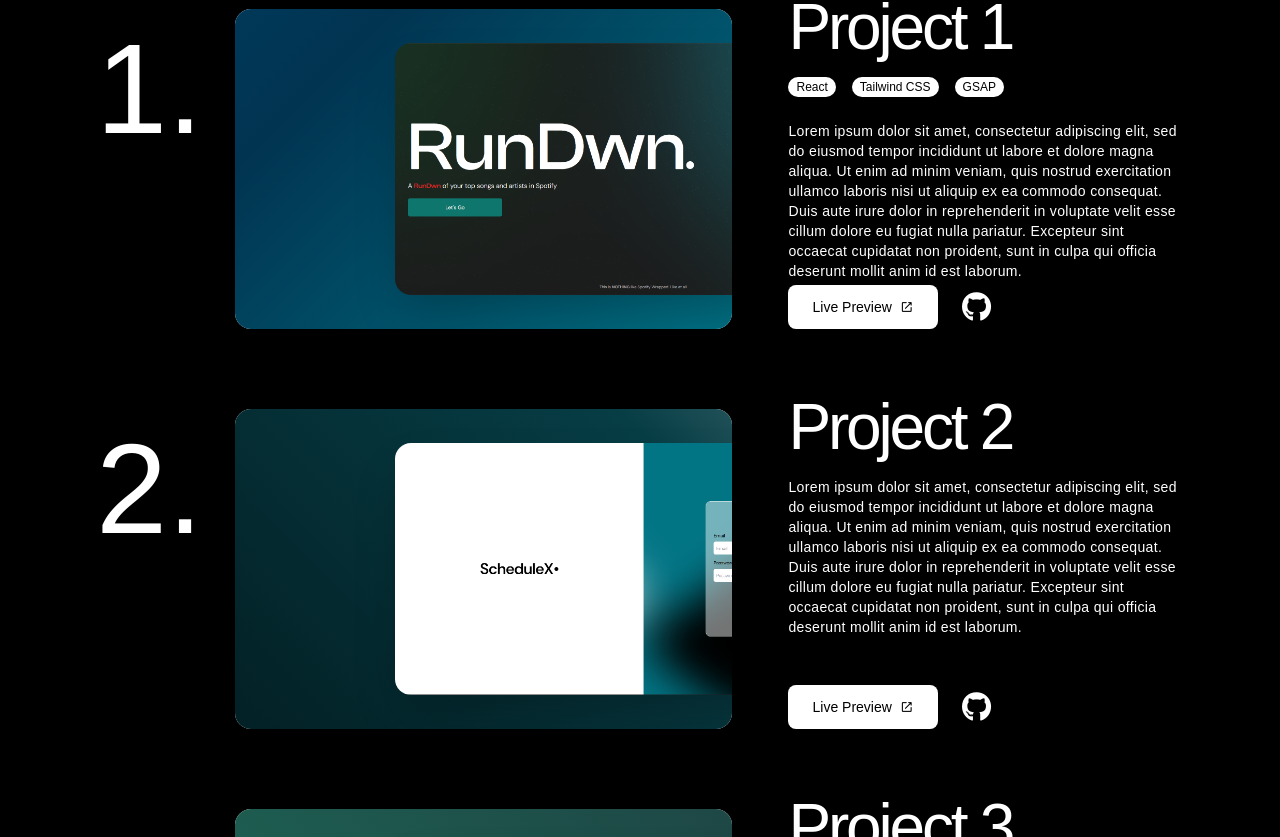
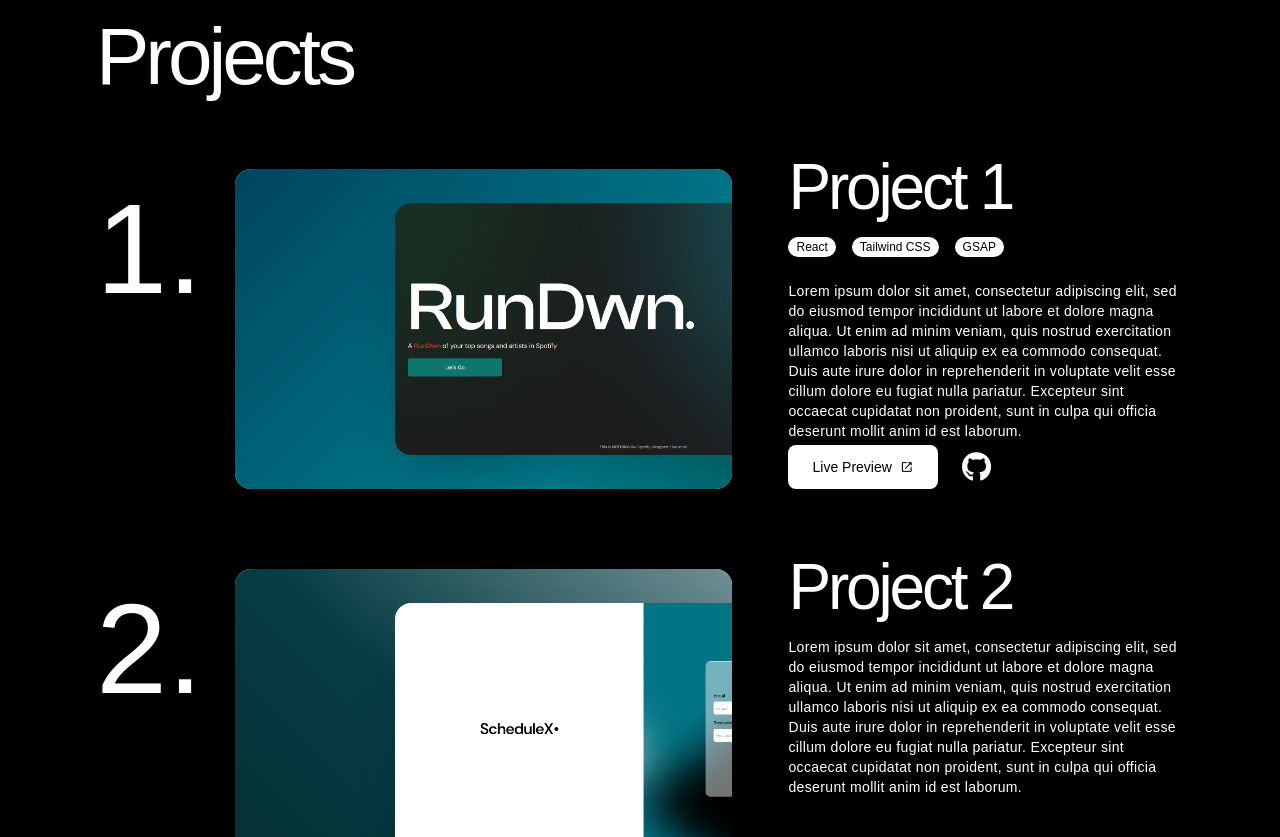
Before and after one commit to ikenna-nwobodo/scroll, a React (Create React App) app: page / in a window 1280 px wide. Shown: the part 1743-2580 px from the top of the page. Built offline with nearby package versions, Linux system fonts and the light colour scheme.

Commit message:
Update gradient animation duration and add a new gradient animation.

```diff
--- a/src/index.css
+++ b/src/index.css
@@ -32,17 +32,24 @@
   letter-spacing: -0.1em;
 }
 .home {
-  background: linear-gradient(-45deg, #003314, #007e8f, #013451, #004b76, #008172);
+  background: linear-gradient(
+    -45deg,
+    #003314,
+    #007e8f,
+    #013451,
+    #004b76,
+    #008172
+  );
   background-size: 400% 400%;
   /* filter: blur(100px); */
   /* z-index: 200; */
-  animation: gradient 10s ease infinite;
+  animation: gradient 20s ease infinite;
 }
 .ferr {
   background: linear-gradient(45deg, #027585, #001114, #073d45, #ffffff);
   background-size: 400% 400%;
   /* filter: blur(100px); */
-  animation: gradient 10s ease infinite;
+  animation: gradient 20s ease infinite;
 }
 .cute-font-regular {
   font-family: "Cute Font", sans-serif;
@@ -64,7 +71,24 @@
   background: linear-gradient(45deg, #1c5c5e, #1d6253, #202031);
   background-size: 400% 400%;
   /* filter: blur(100px); */
-  animation: gradient 10s ease infinite;
+  animation: gradient 20s ease infinite;
+}
+.we {
+  background: linear-gradient(to bottom left, #ffffff00, #0000, #013451);
+  animation: we 10s ease-in-out infinite;
+}
+@keyframes we {
+  0% {
+    background: linear-gradient(to bottom left, #ffffff00, #0000, #013451);
+  }
+  50% {
+    /* transform: translateY(-50%); */
+    /* background: linear-gradient(to bottom, #ffffff00, #0000, #013451); */
+  }
+  100% {
+    /* transform: translateY(0%); */
+    /* background: linear-gradient(to bottom right, #ffffff00, #0000, #013451); */
+  }
 }
 @keyframes gradient {
   0% {
--- a/src/views/About.jsx
+++ b/src/views/About.jsx
@@ -2,13 +2,13 @@
 
 function Mid() {
   return (
-    <div className="bg-black h-[110vh] w-full z-30 text-white grid place-items-center">
+    <div className="bg-black min-h-[110vh] w-full z-30 text-white grid place-items-center">
       <div className="w-[85%] flex flex-col items-center h-[80vh]">
         <p className="heading md:text-[5rem] text-6xl w-full tracking-tighter capitalize font-medium">
           ABOUT ME
         </p>
         <div className="grid md:grid-cols-3 items-center gap-4 md:gap-8 justify-between w-full md:w-[90%] flex-1 ">
-          <div className="h-4/5 min-h-max p-5 bg-gradient-to-bl from-transparent via-black to-[#013451] col-span-2 text-white rounded-xl grid place-items-center text-center">
+          <div className="md:h-4/5 min-h-max overflow-hidden p-5 bg-gradient-to-bl from-transparent via-black to-[#013451] col-span-2 text-white rounded-xl grid place-items-center text-center">
             <p className="lg:w-8/12 text-sm md:text-lg tracking-wide leading-5 md:leading-9">
               I am a versatile professional with expertise in web development,
               UI/UX design & graphic design. With a strong foundation in modern
@@ -18,9 +18,10 @@
               graphics.
             </p>
           </div>
+          {/* bg-gradient-to-br from-transparent via-black to-[#013451] */}
           <div className="flex gap-3 flex-col md:col-span-1 col-span-2 h-4/5">
             <p className="text-xl font-semibold">Work Experience</p>
-            <div className="flex-1 bg-gradient-to-tr from-transparent via-black to-[#013451] text-white rounded-xl flex flex-col items-center gap-8 py-8 text-center">
+            <div className="flex-1 bg-gradient-to-tr from-transparent via-black to-[#013451]  text-white rounded-xl flex flex-col items-center gap-8 py-8 text-center">
               <div className="w-11/12 text-left py-2 px-4 border-l-4 border-[#013451]">
                 <span className="text-[12px] font-bold tracking-wide text-opacity-20">
                   December 2022 - Present
--- a/src/views/Projects.jsx
+++ b/src/views/Projects.jsx
@@ -1,7 +1,7 @@
 import React from "react";
-import gsap from "gsap";
-import { ScrollTrigger } from "gsap/all";
-import { useGSAP } from "@gsap/react";
+// import gsap from "gsap";
+// import { ScrollTrigger } from "gsap/all";
+// import { useGSAP } from "@gsap/react";
 
 function Projects() {
   // useGSAP(() => {
@@ -36,8 +36,8 @@
   //   .from(".project-3", { yPercent: -100 });
 
   return (
-    <div className="min-h-[110vh] bg-black relative h-max pb-20 w-full z-30 text-white grid place-items-center">
-      <div className="project-container w-[85%] flex flex-col gap-10 items-center min-h-[80vh] h-max mb-[10vh]">
+    <div className="min-h-[110vh] bg-black relative pb-20 w-full z-30 text-white grid place-items-center">
+      <div className="project-container w-[85%] py-40 flex flex-col gap-10 items-center min-h-[80vh] h-max mb-[10vh]">
         <p className="heading md:text-[5rem] text-6xl w-full tracking-tighter capitalize font-medium mb-8">
           Projects
         </p>
@@ -202,11 +202,14 @@
           </div>
         </div>
       </div>
-      <div className="bg-gradient-to-b from-transparent via-black to-black from w-full absolute grid place-items-center bottom-0 h-[27vh] z-50">
+      <button className="px-5 py-3 border border-white text-sm hover:bg-white text-white hover:text-black">
+        See More
+      </button>
+      {/* <div className="bg-gradient-to-b from-transparent via-black to-black from w-full absolute grid place-items-center bottom-0 h-[27vh] z-50">
         <button className="px-5 py-3 border border-white text-sm hover:bg-white text-white hover:text-black">
           See More
         </button>
-      </div>
+      </div> */}
     </div>
   );
 }
```
